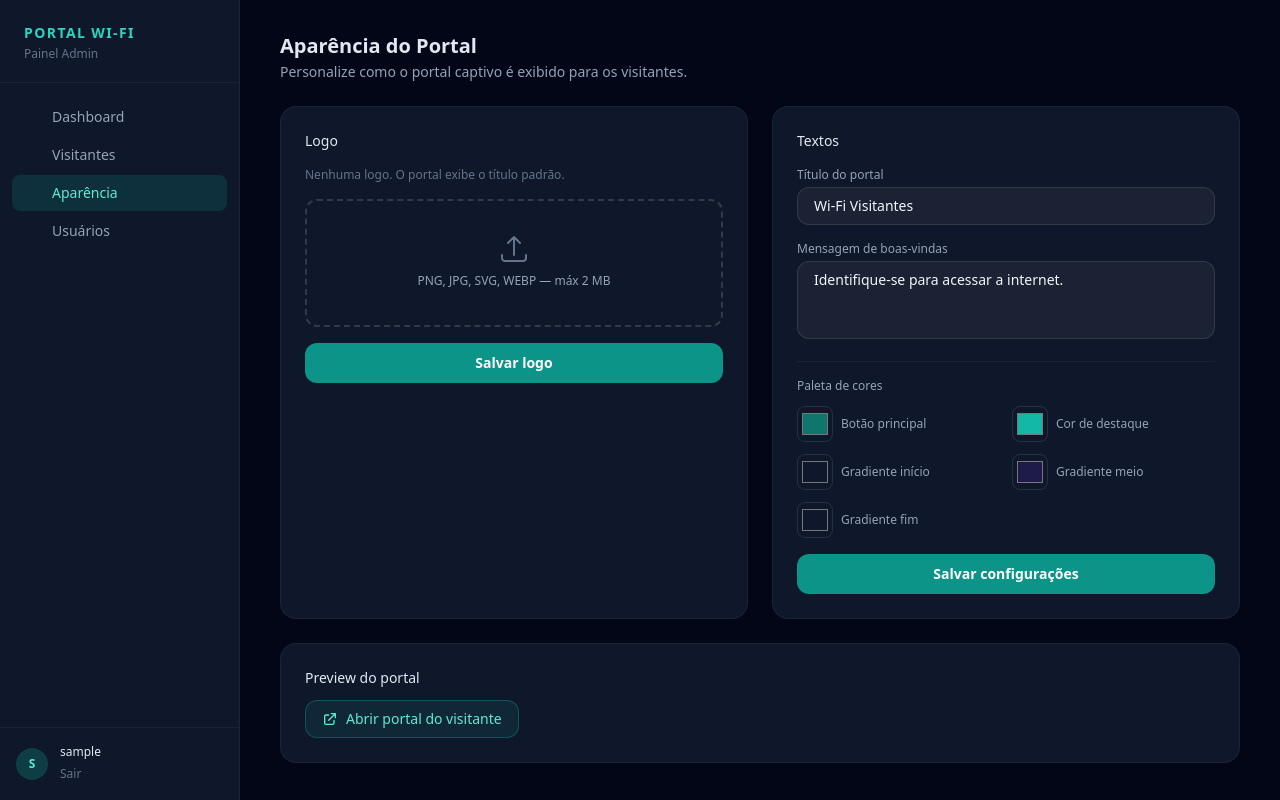
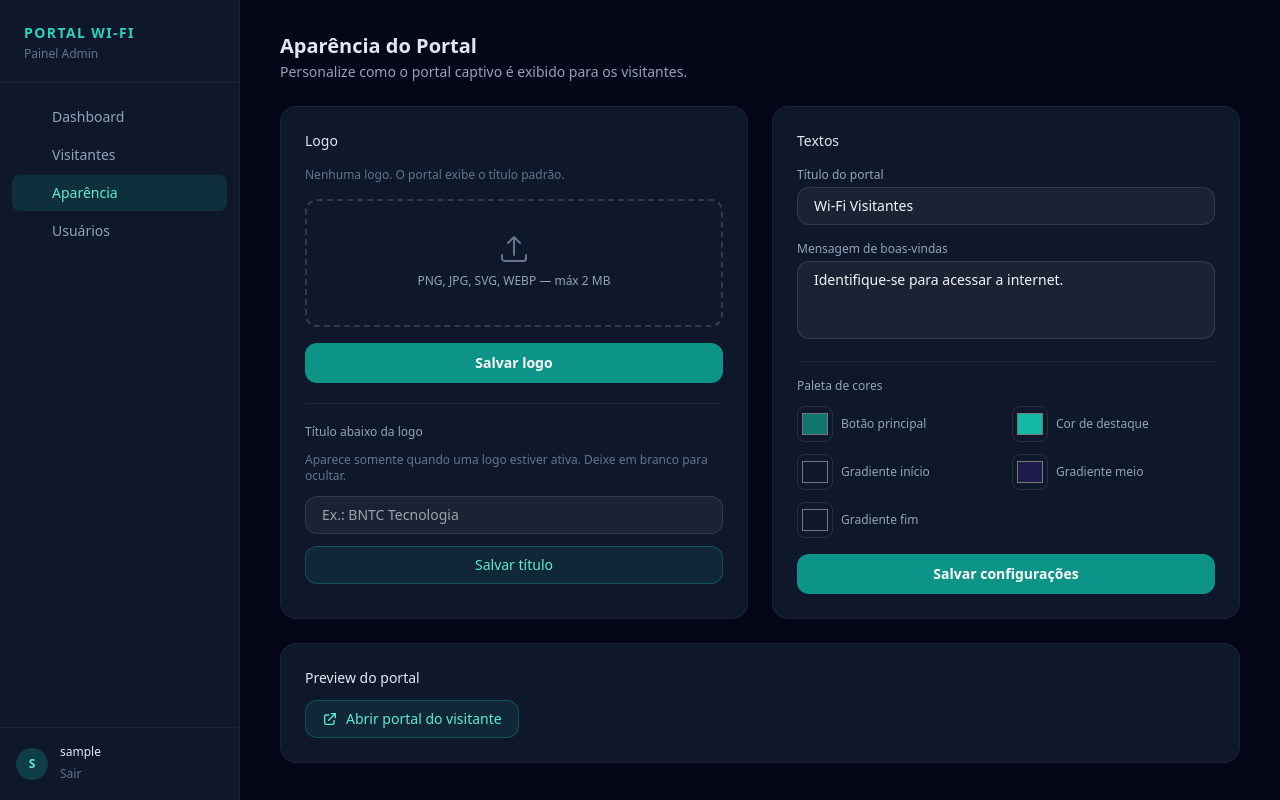
Before and after one commit to fellipepinheiro/captiveportal, a Flask app: page /admin/aparencia in a window 1280 px wide. Run offline with Flask 3, Linux system fonts and the light colour scheme; the visitor is signed in with stand-in values (Sample User, id 1); data that the repository does not hold is empty; some libraries are stand-ins or nearby versions.

Commit message:
feat: larger logo + logo_title option in portal header and admin appearance

```diff
--- a/app/templates/admin/settings_appearance.html
+++ b/app/templates/admin/settings_appearance.html
@@ -14,7 +14,7 @@
     {% if has_logo %}
       <div class="mb-4 flex items-center gap-4">
         <img src="/static/uploads/logo.png?t={{ range(1,99999)|random }}"
-             alt="Logo atual" class="h-14 max-w-[160px] rounded-xl object-contain border border-white/10" loading="lazy">
+             alt="Logo atual" class="h-16 max-w-[180px] rounded-xl object-contain border border-white/10" loading="lazy">
         <form method="post" action="{{ url_for('admin.remove_logo') }}">
           <input type="hidden" name="csrf_token" value="{{ csrf_token() }}">
           <button type="submit" class="text-xs text-rose-400 hover:text-rose-300 transition">Remover</button>
@@ -45,6 +45,24 @@
         Salvar logo
       </button>
     </form>
+
+    <!-- Título abaixo da logo -->
+    <div class="mt-5 border-t border-white/5 pt-5">
+      <h3 class="text-xs font-medium text-slate-400 mb-3">Título abaixo da logo</h3>
+      <p class="text-xs text-slate-500 mb-3">Aparece somente quando uma logo estiver ativa. Deixe em branco para ocultar.</p>
+      <form method="post" action="{{ url_for('admin.settings_logo_title_save') }}">
+        <input type="hidden" name="csrf_token" value="{{ csrf_token() }}">
+        <input type="text" name="logo_title" value="{{ cfg.get('logo_title', '') }}"
+               placeholder="Ex.: BNTC Tecnologia"
+               class="w-full rounded-xl bg-white/5 border border-white/10 px-4 py-2 text-sm text-slate-100
+                      focus:outline-none focus:border-teal-500/50 transition mb-3">
+        <button type="submit"
+                class="w-full rounded-xl border border-teal-500/30 bg-teal-500/10 hover:bg-teal-500/20
+                       py-2 text-sm font-medium text-teal-300 transition">
+          Salvar título
+        </button>
+      </form>
+    </div>
   </div>
 
   <!-- Textos -->
```
Also changed, not shown: app/templates/portal/base.html (+13 -4 lines).
